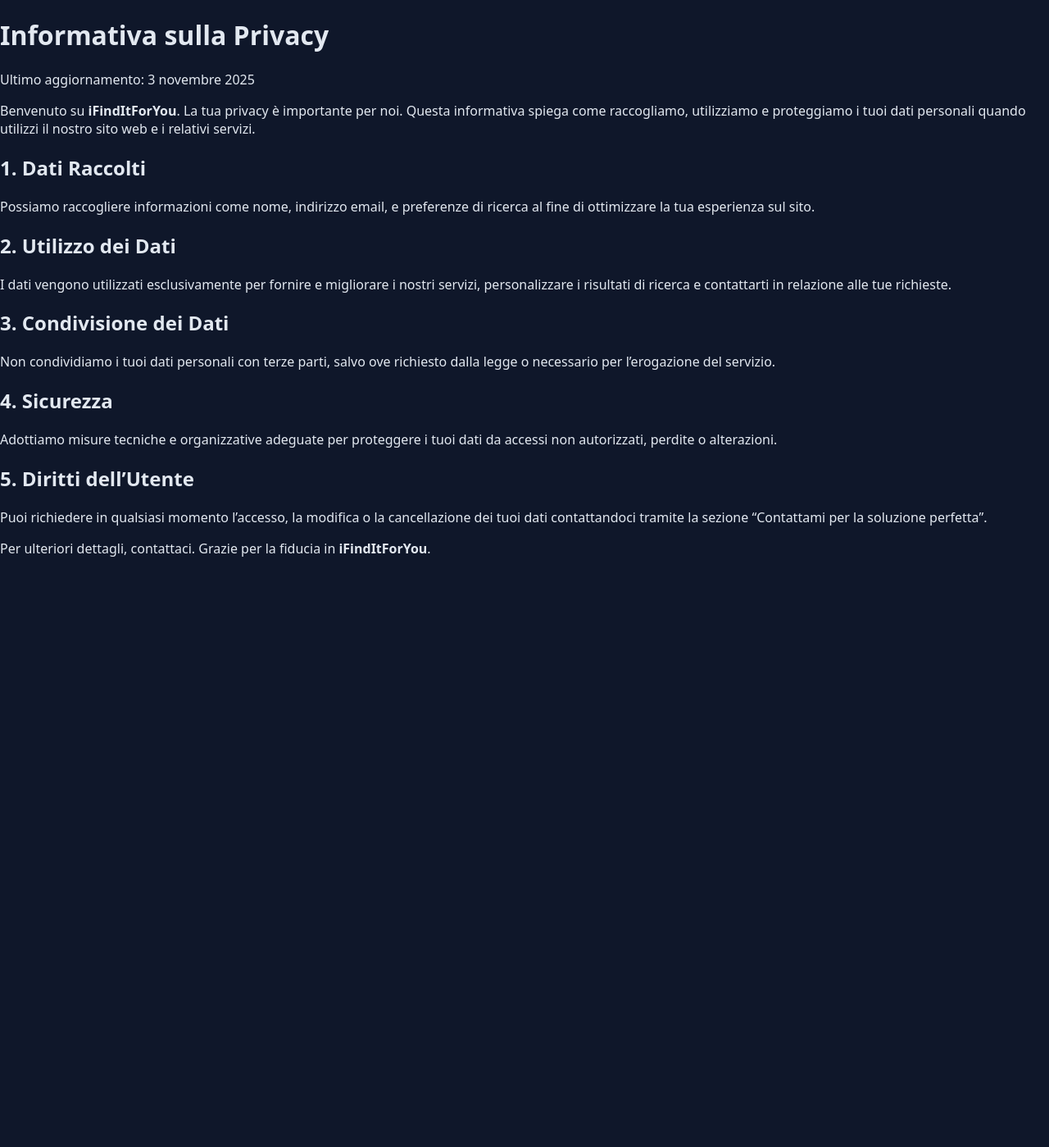
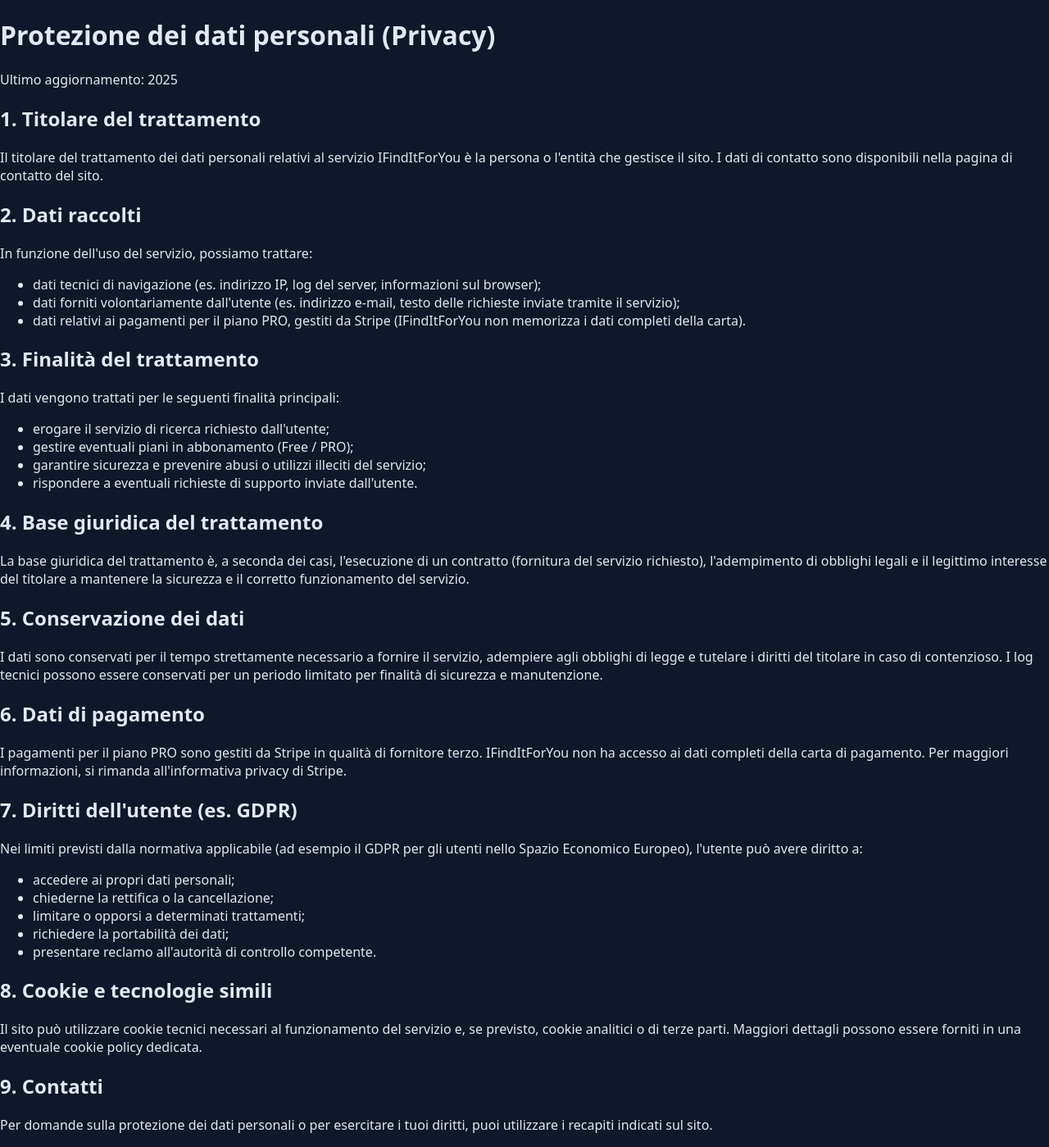
Before and after one commit to mregaz/ifinditforyou-new, a Next.js app: page /privacy in a window 1280 px wide. Shown: the whole page at 82% size. Before the commit the page ends 800 px from the top, so only its background shows below. Built offline with nearby package versions, Linux system fonts and the light colour scheme.

Commit message:
Update page.tsx

```diff
--- a/app/privacy/page.tsx
+++ b/app/privacy/page.tsx
@@ -1,48 +1,120 @@
+// app/privacy/page.tsx
 export default function PrivacyPage() {
   return (
-    <main className="max-w-3xl mx-auto px-4 py-10">
-      <h1 className="text-3xl font-bold mb-4">Informativa sulla Privacy</h1>
-      <p className="text-sm text-gray-500 mb-6">Ultimo aggiornamento: 3 novembre 2025</p>
+    <main className="mx-auto max-w-3xl px-4 py-12 text-sm text-gray-800">
+      <h1 className="mb-6 text-2xl font-semibold">
+        Protezione dei dati personali (Privacy)
+      </h1>
 
-      <p>
-        Benvenuto su <strong>iFindItForYou</strong>. La tua privacy è importante per noi.
-        Questa informativa spiega come raccogliamo, utilizziamo e proteggiamo i tuoi dati personali
-        quando utilizzi il nostro sito web e i relativi servizi.
+      <p className="mb-4 text-xs text-gray-500">
+        Ultimo aggiornamento: {new Date().getFullYear()}
       </p>
 
-      <h2 className="text-xl font-semibold mt-6 mb-2">1. Dati Raccolti</h2>
+      <section className="mb-6">
+        <h2 className="mb-2 text-base font-semibold">1. Titolare del trattamento</h2>
         <p>
-        Possiamo raccogliere informazioni come nome, indirizzo email, e preferenze di ricerca
-        al fine di ottimizzare la tua esperienza sul sito.
+          Il titolare del trattamento dei dati personali relativi al servizio
+          IFindItForYou è la persona o l&apos;entità che gestisce il sito. I dati
+          di contatto sono disponibili nella pagina di contatto del sito.
         </p>
+      </section>
 
-      <h2 className="text-xl font-semibold mt-6 mb-2">2. Utilizzo dei Dati</h2>
+      <section className="mb-6">
+        <h2 className="mb-2 text-base font-semibold">2. Dati raccolti</h2>
+        <p className="mb-2">In funzione dell&apos;uso del servizio, possiamo trattare:</p>
+        <ul className="ml-5 list-disc space-y-1">
+          <li>
+            dati tecnici di navigazione (es. indirizzo IP, log del server, informazioni
+            sul browser);
+          </li>
+          <li>
+            dati forniti volontariamente dall&apos;utente (es. indirizzo e-mail, testo
+            delle richieste inviate tramite il servizio);
+          </li>
+          <li>
+            dati relativi ai pagamenti per il piano PRO, gestiti da Stripe (IFindItForYou
+            non memorizza i dati completi della carta).
+          </li>
+        </ul>
+      </section>
+
+      <section className="mb-6">
+        <h2 className="mb-2 text-base font-semibold">3. Finalità del trattamento</h2>
+        <p className="mb-2">
+          I dati vengono trattati per le seguenti finalità principali:
+        </p>
+        <ul className="ml-5 list-disc space-y-1">
+          <li>erogare il servizio di ricerca richiesto dall&apos;utente;</li>
+          <li>gestire eventuali piani in abbonamento (Free / PRO);</li>
+          <li>garantire sicurezza e prevenire abusi o utilizzi illeciti del servizio;</li>
+          <li>rispondere a eventuali richieste di supporto inviate dall&apos;utente.</li>
+        </ul>
+      </section>
+
+      <section className="mb-6">
+        <h2 className="mb-2 text-base font-semibold">
+          4. Base giuridica del trattamento
+        </h2>
         <p>
-        I dati vengono utilizzati esclusivamente per fornire e migliorare i nostri servizi,
-        personalizzare i risultati di ricerca e contattarti in relazione alle tue richieste.
+          La base giuridica del trattamento è, a seconda dei casi, l&apos;esecuzione di
+          un contratto (fornitura del servizio richiesto), l&apos;adempimento di obblighi
+          legali e il legittimo interesse del titolare a mantenere la sicurezza e il
+          corretto funzionamento del servizio.
         </p>
+      </section>
 
-      <h2 className="text-xl font-semibold mt-6 mb-2">3. Condivisione dei Dati</h2>
+      <section className="mb-6">
+        <h2 className="mb-2 text-base font-semibold">5. Conservazione dei dati</h2>
         <p>
-        Non condividiamo i tuoi dati personali con terze parti, salvo ove richiesto dalla legge
-        o necessario per l’erogazione del servizio.
+          I dati sono conservati per il tempo strettamente necessario a fornire il
+          servizio, adempiere agli obblighi di legge e tutelare i diritti del titolare
+          in caso di contenzioso. I log tecnici possono essere conservati per un periodo
+          limitato per finalità di sicurezza e manutenzione.
         </p>
+      </section>
 
-      <h2 className="text-xl font-semibold mt-6 mb-2">4. Sicurezza</h2>
+      <section className="mb-6">
+        <h2 className="mb-2 text-base font-semibold">6. Dati di pagamento</h2>
         <p>
-        Adottiamo misure tecniche e organizzative adeguate per proteggere i tuoi dati
-        da accessi non autorizzati, perdite o alterazioni.
+          I pagamenti per il piano PRO sono gestiti da Stripe in qualità di fornitore
+          terzo. IFindItForYou non ha accesso ai dati completi della carta di pagamento.
+          Per maggiori informazioni, si rimanda all&apos;informativa privacy di Stripe.
         </p>
+      </section>
 
-      <h2 className="text-xl font-semibold mt-6 mb-2">5. Diritti dell’Utente</h2>
+      <section className="mb-6">
+        <h2 className="mb-2 text-base font-semibold">
+          7. Diritti dell&apos;utente (es. GDPR)
+        </h2>
+        <p className="mb-2">
+          Nei limiti previsti dalla normativa applicabile (ad esempio il GDPR per gli
+          utenti nello Spazio Economico Europeo), l&apos;utente può avere diritto a:
+        </p>
+        <ul className="ml-5 list-disc space-y-1">
+          <li>accedere ai propri dati personali;</li>
+          <li>chiederne la rettifica o la cancellazione;</li>
+          <li>limitare o opporsi a determinati trattamenti;</li>
+          <li>richiedere la portabilità dei dati;</li>
+          <li>presentare reclamo all&apos;autorità di controllo competente.</li>
+        </ul>
+      </section>
+
+      <section className="mb-6">
+        <h2 className="mb-2 text-base font-semibold">8. Cookie e tecnologie simili</h2>
         <p>
-        Puoi richiedere in qualsiasi momento l’accesso, la modifica o la cancellazione dei tuoi dati
-        contattandoci tramite la sezione “Contattami per la soluzione perfetta”.
+          Il sito può utilizzare cookie tecnici necessari al funzionamento del servizio
+          e, se previsto, cookie analitici o di terze parti. Maggiori dettagli possono
+          essere forniti in una eventuale cookie policy dedicata.
         </p>
+      </section>
 
-      <p className="mt-8 text-sm text-gray-500">
-        Per ulteriori dettagli, contattaci. Grazie per la fiducia in <strong>iFindItForYou</strong>.
+      <section>
+        <h2 className="mb-2 text-base font-semibold">9. Contatti</h2>
+        <p>
+          Per domande sulla protezione dei dati personali o per esercitare i tuoi
+          diritti, puoi utilizzare i recapiti indicati sul sito.
         </p>
+      </section>
     </main>
   );
 }
```
Lines whose indentation alone changed are shown as unchanged.
